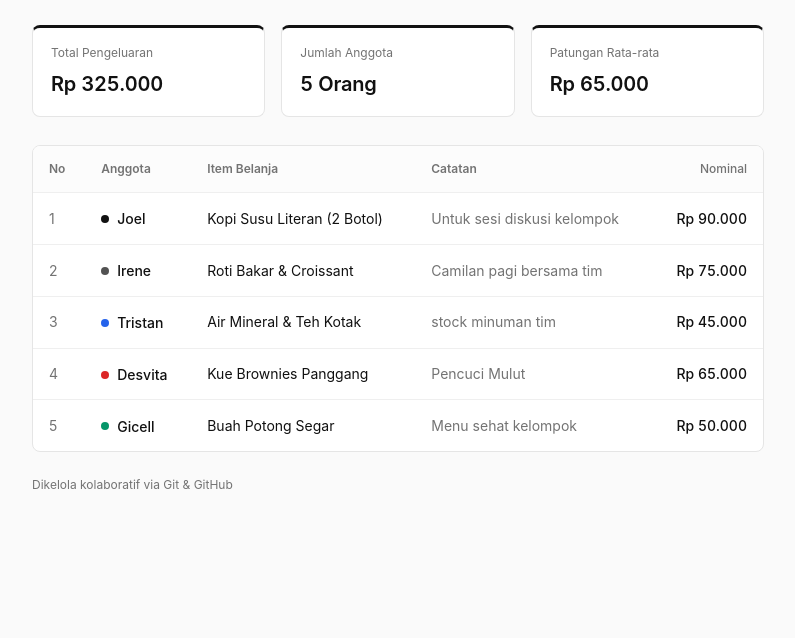
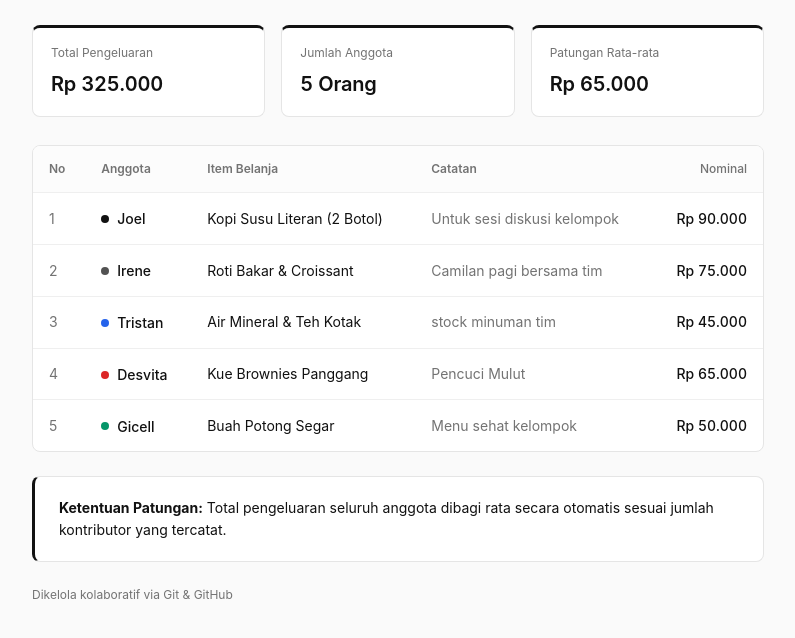
Before and after one commit to Mr-KomodoDragon/Patungan-Yuk, a plain HTML site: page index.html in a window 1280 px wide. Shown: the part 186-824 px from the top of the page, without its empty margins (242-1037 px from the left). Before the commit the page ends 800 px from the top, so only its background shows below. Drawn offline with Linux system fonts and the light colour scheme; a script that the page names is missing.

Commit message:
Menambahkan panel informasi ketentuan patungan di index.html

```diff
--- a/index.html
+++ b/index.html
@@ -28,6 +28,9 @@ rata tiap anggota.</p>
         <tbody id="tabel-belanja"></tbody>
       </table>
     </section>
+   <section class="card-about">
+  <strong>Ketentuan Patungan:</strong> Total pengeluaran seluruh anggota dibagi rata secara otomatis sesuai jumlah kontributor yang tercatat.
+</section>
     <footer class="footer"><span>Dikelola kolaboratif via Git &amp; GitHub</span>
 <span id="info-anggota"></span></footer>
   </main>
```
